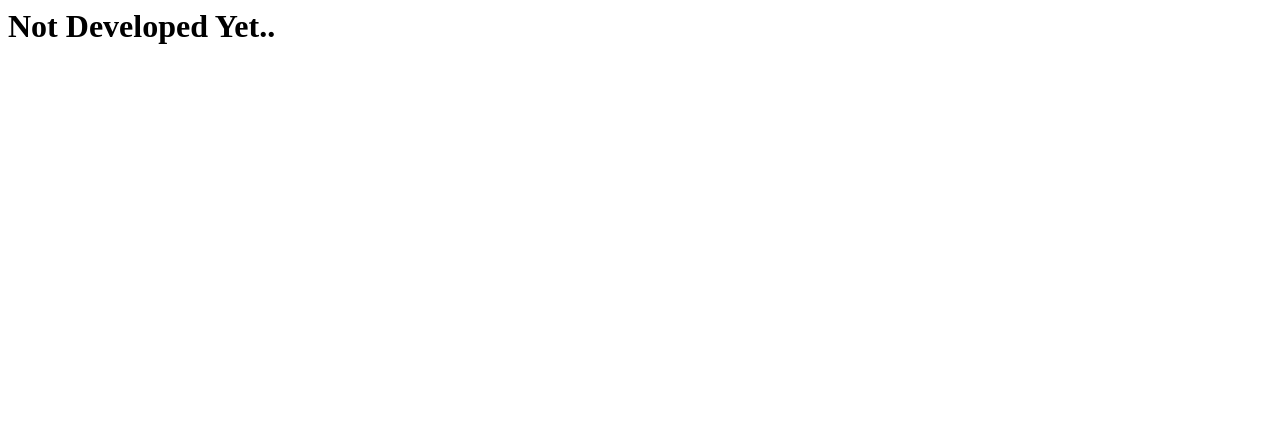
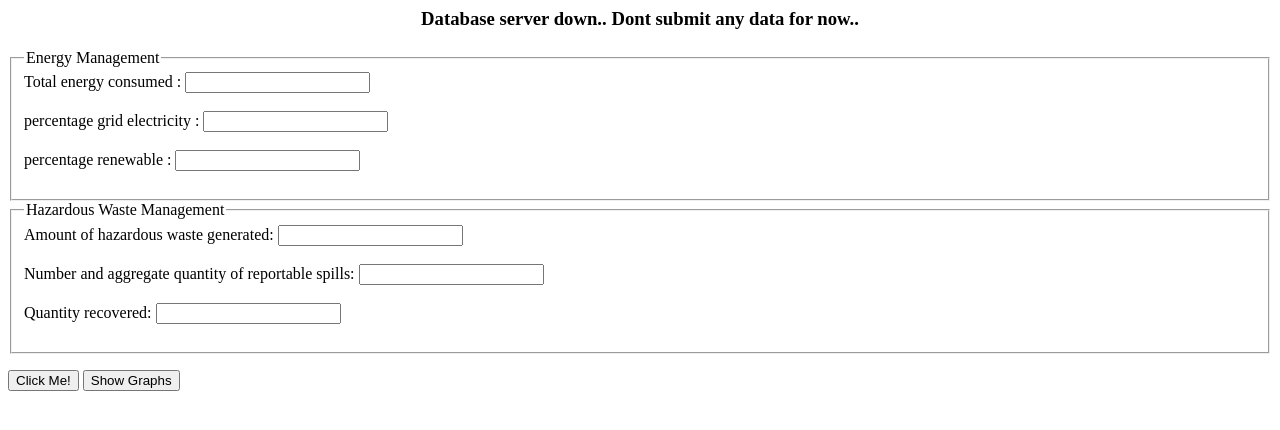
Before and after one commit to kancharlaraju21/ESG-Prototype, a Django app: page /sasbForm in a window 1280 px wide. Shown: the top 430 px of the page. Run offline with Django 3.2, Linux system fonts and the light colour scheme.

Commit message:
sasb page edited

```diff
--- a/first_app/views.py
+++ b/first_app/views.py
@@ -9,6 +9,16 @@ def homePage(request):
     return render(request,'homepage.html')
 
 def sasbForm(request):
+    print(request.GET)
+    data=request.GET.items()
+    if len(dict(request.GET.items())) > 0:
+        print('I am entered')
+        if(os.path.isfile('sasb_data.csv')):
+            df = pd.DataFrame(data).T.iloc[1:]
+            df.to_csv('sasb_data.csv',mode='a',index = False, header=False)
+        else:
+            df = pd.DataFrame(data).T
+            df.to_csv('sasb_data.csv',index = False, header=False)
     return render(request,'sasb.html')
 
 def griForm(request):
@@ -23,6 +33,7 @@ def griForm(request):
             df = pd.DataFrame(data).T
             df.to_csv('gri_data.csv',index = False, header=False)
     return render(request,'gri.html')
+
 
 def renderingGraph(request):
     df = pd.read_csv('D:/ESG_Prototype/datasets/ESGData.csv')
--- a/templates/gri.html
+++ b/templates/gri.html
@@ -14,6 +14,9 @@ submitForms = function(){
     </script>
 </head>
 <body>
+<div style="text-align:center;">
+<h3>Database server down.. Dont submit any data for now..</h3>
+</div>
 <form action="" method = "GET" id="form1">
   <fieldset>
     <legend>Materials</legend>
--- a/templates/render_country.html
+++ b/templates/render_country.html
@@ -1,6 +1,9 @@
 <html>
 <script src="https://cdn.jsdelivr.net/npm/chart.js"></script>
 <body>
+<div style="text-align:center;">
+<h3>Choose the required Options and Click Submit to re-generate graph</h3>
+</div>
 <form method='POST'>
     {% csrf_token %}
     {{ form.as_p }}
--- a/templates/sasb.html
+++ b/templates/sasb.html
@@ -1,7 +1,47 @@
 <html>
 <head>
+<style>
+        #graphButton {
+            text-decoration: none;
+            color: black;
+        }
+    </style>
+    <script type="text/javascript">
+submitForms = function(){
+    document.getElementById("form1").submit();
+    alert("Data Inserted Successfully..");
+}
+    </script>
 </head>
 <body>
-    <h1>Not Developed Yet..</h1>
+<div style="text-align:center;">
+<h3>Database server down.. Dont submit any data for now..</h3>
+</div>
+<form action="" method = "GET" id="form1">
+  <fieldset>
+    <legend>Energy Management</legend>
+    <label for="total_energy_consumed">Total energy consumed : </label>
+    <input type="text" name="total_energy_consumed"><br><br>
+    <label for="percentage_grid_electricity">percentage grid electricity : </label>
+    <input type="text"  name="percentage_grid_electricity"><br><br>
+    <label for="percentage_renewable">percentage renewable : </label>
+    <input type="text" name="percentage_renewable"><br><br>
+  </fieldset>
+
+  <fieldset>
+    <legend>Hazardous Waste Management</legend>
+    <label for="amount_of_hazardous_waste_generated">Amount of hazardous waste generated: </label>
+    <input type="text" name="amount_of_hazardous_waste_generated"><br><br>
+    <label for="number_and_aggregate_quantity_of_reportable_spills">Number and aggregate quantity of reportable spills: </label>
+    <input type="text" name="number_and_aggregate_quantity_of_reportable_spills"><br><br>
+    <label for="quantity_recovered">Quantity recovered: </label>
+    <input type="text" name="quantity_recovered"><br><br>
+  </fieldset>
+</form>
+<input type="button" value="Click Me!" onclick="submitForms()" />
+<button type="button">
+    <a id='graphButton' href="{% url 'chartsPage' %}">Show Graphs</a>
+</button>
+</a>
 </body>
 </html>
```
